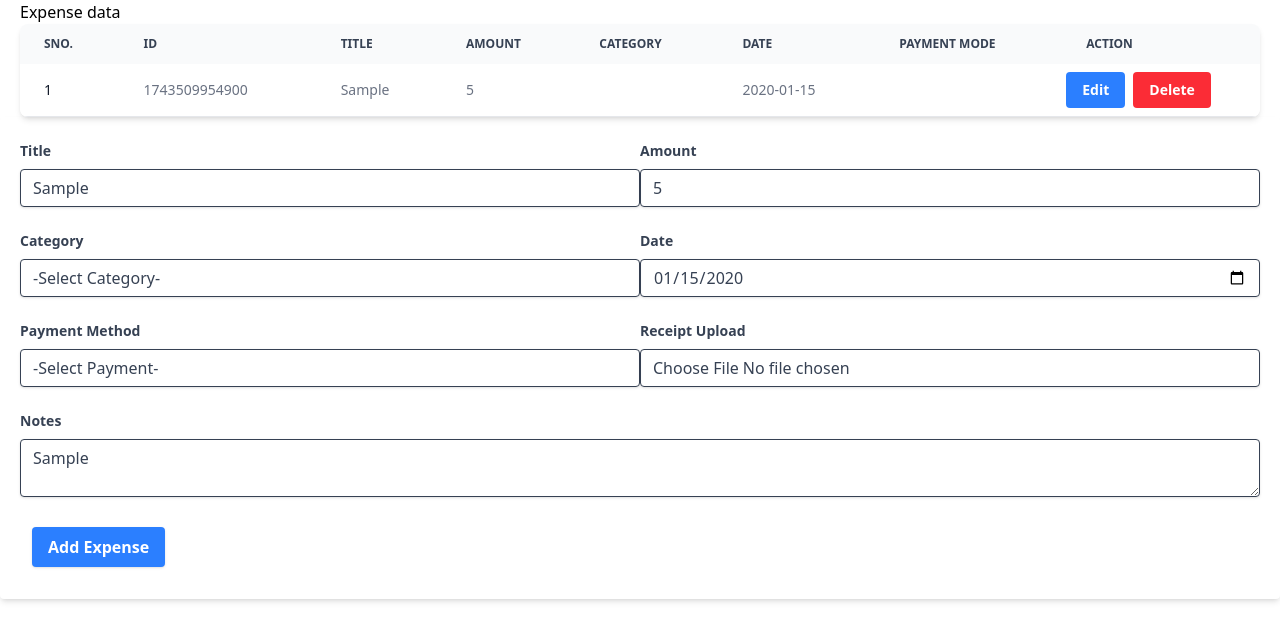
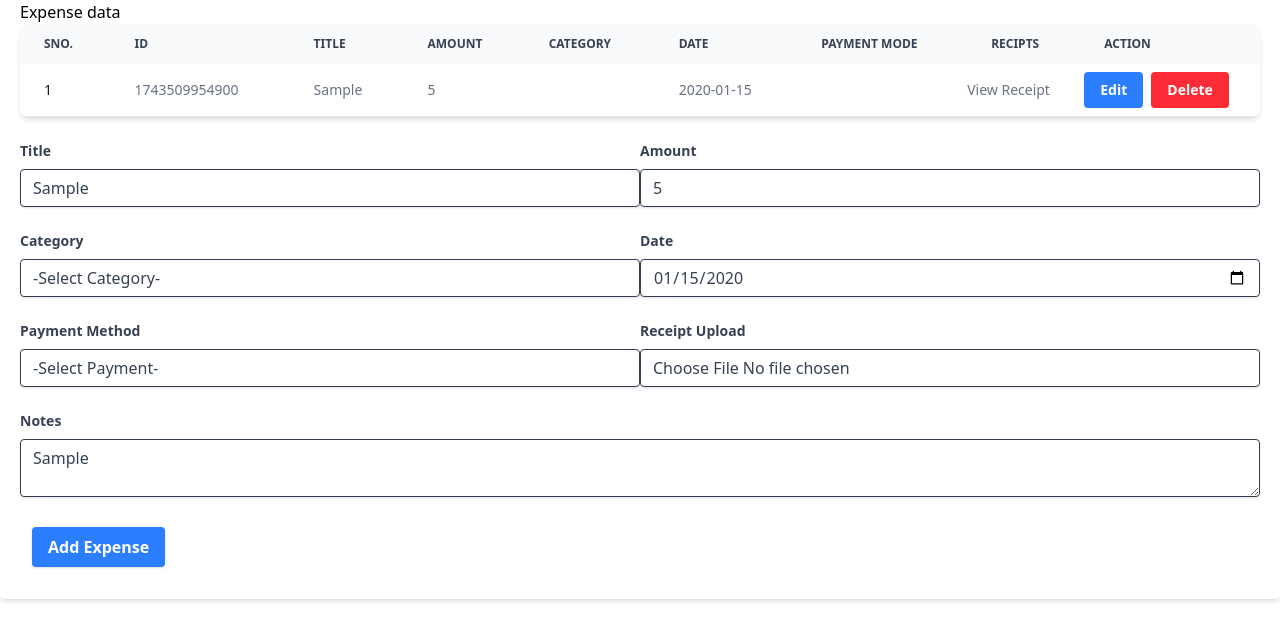
Before and after one commit to Prik03/Expense-Tracker, a React (Vite) app: page / in a window 1280 px wide. Both pictures are taken after typing "Sample", "5", "2020-01-15", "Sample" into the empty fields and a click on the button "Add Expense". Shown: the top 640 px of the page. Built offline with nearby package versions, Linux system fonts and the light colour scheme.

Commit message:
get receipt url

```diff
--- a/src/App.jsx
+++ b/src/App.jsx
@@ -24,7 +24,7 @@ function App() {
     // console.log(localStorage.getItem(JSON.parse("expenseData")));
 
   }, [formData]);
-  // console.log(formData)
+  console.log(formData)
   return (
     <>
       <UserData data={formData} setFormData={setFormData} />
--- a/src/components/UserData.jsx
+++ b/src/components/UserData.jsx
@@ -36,6 +36,10 @@ const UserData = ({ data, setFormData }) => {
     console.log(newData);
   };
 
+  const Receipt=(image)=>{
+console.log(image);
+  }
+
   return (
     <div className="px-5">
       <div>Expense data</div>
@@ -64,6 +68,9 @@ const UserData = ({ data, setFormData }) => {
               </th>
               <th scope="col" className="px-6 py-3">
                 Payment Mode
+              </th>
+              <th scope="col" className="px-6 py-3">
+                Recipts
               </th>
               <th scope="col" className="px-6 py-3">
                 Action
@@ -100,6 +107,7 @@ const UserData = ({ data, setFormData }) => {
                           setNewData((prev) => ({
                             ...prev,
                             id: item.id,
+                            file: item.file,
                             date: item.date,
                             title: e.target.value,
                           }))
@@ -165,6 +173,9 @@ const UserData = ({ data, setFormData }) => {
                       item.paymentMethod
                     )}
                   </td>
+                  <td>
+                    <button onClick={()=>Receipt(item.file.name)}>View Receipt</button>
+                  </td>
                   {/* <td>{item.notes}</td> */}
                   <td>
                     {isEdit && isEdit[0].id === item.id ? (
```
